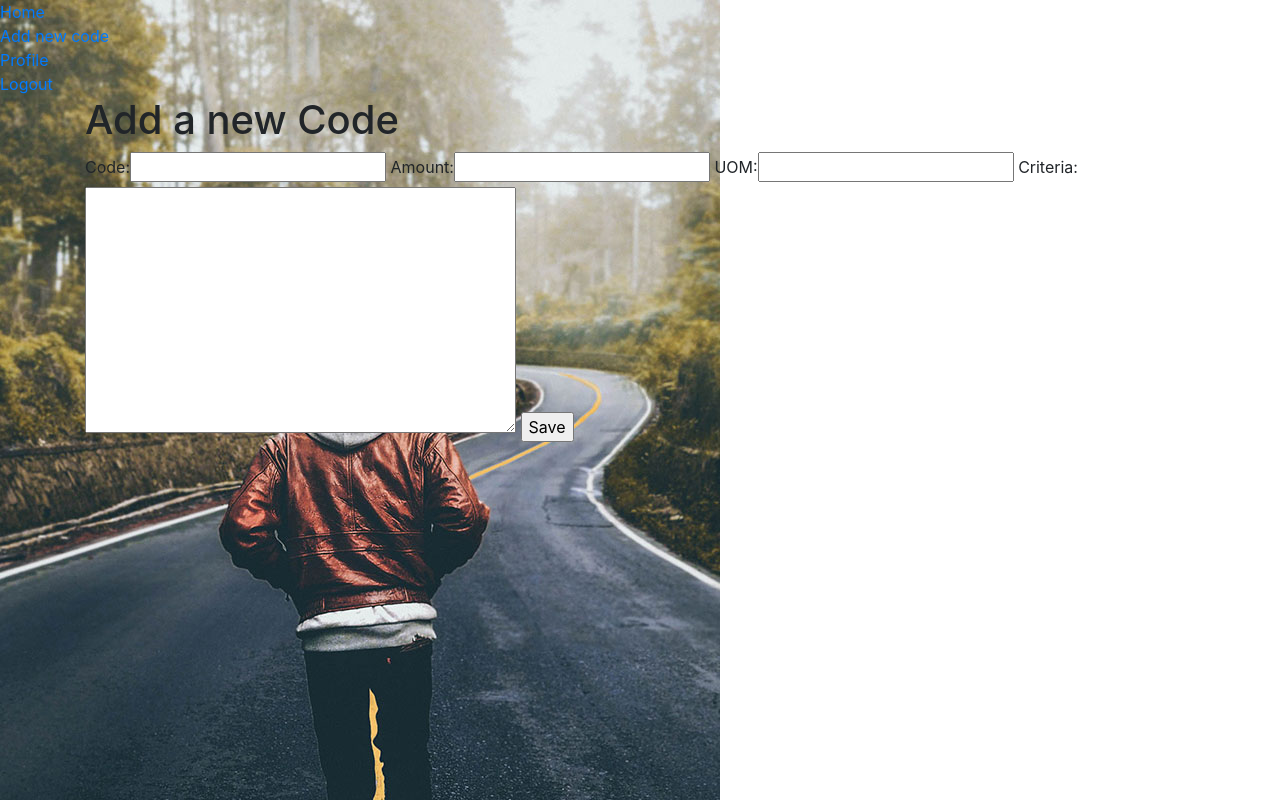
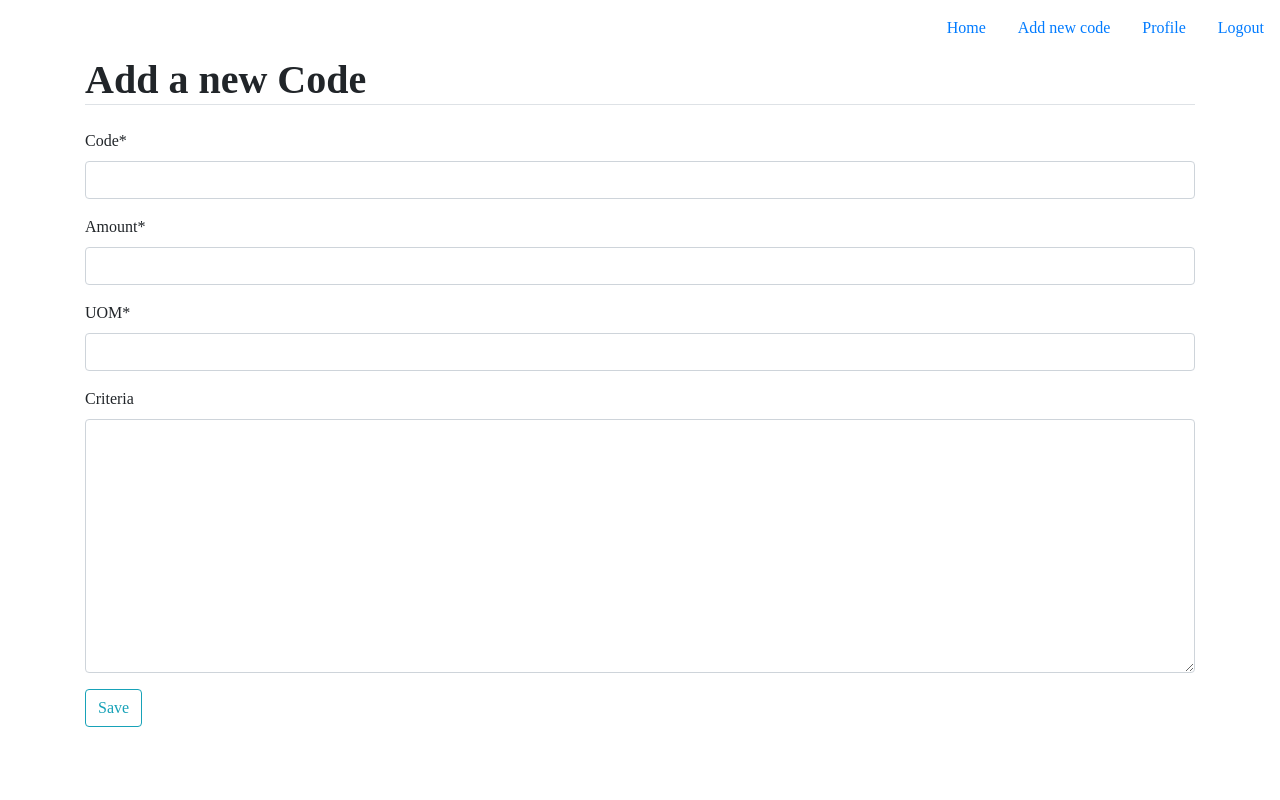
Before and after one commit to aslebloas/eyop, a Django app: page /codes/new in a window 1280 px wide. Run offline with Django 3.2, Linux system fonts and the light colour scheme; the visitor is signed in with stand-in values (Sample User, id 1); some libraries are stand-ins or nearby versions.

Commit message:
Add styling to regular pages

```diff
--- a/referral_mate/referral_app/static/referral_app/main.css
+++ b/referral_mate/referral_app/static/referral_app/main.css
@@ -7,7 +7,7 @@
   display: flex;
   justify-content: center;
 
-  font-family: Montserrat-Bold;
+  font-family: Montserrat-Bold, serif;
   font-size: 12px;
   color: rgba(20, 1, 1, 0.781);
   line-height: 1.2;
--- /dev/null
+++ b/referral_mate/referral_app/static/referral_app/styles.css
@@ -0,0 +1,16 @@
+body {
+  font-family: Montserrat-regular, serif;
+}
+
+nav {
+  display: flex;
+  justify-content: flex-end;
+}
+
+h1 {
+  font-weight: bold;
+}
+
+.menu-item {
+  padding: 1rem;
+}
--- a/referral_mate/referral_app/templates/referral_app/auth_layout.html
+++ b/referral_mate/referral_app/templates/referral_app/auth_layout.html
@@ -1,4 +1,5 @@
 {% load static %}
+{% load crispy_forms_tags %}
 
 <!DOCTYPE html>
 <html>
--- a/referral_mate/referral_app/templates/referral_app/code_form.html
+++ b/referral_mate/referral_app/templates/referral_app/code_form.html
@@ -1,9 +1,12 @@
 {% extends "referral_app/layout.html" %}
+{% load crispy_forms_tags %}
 {% block container %}
-<h1>Add a new Code</h1>
+<h1 class="border-bottom mb-4">Add a new Code</h1>
 <form method="post">
     {% csrf_token %}
-    {{ form }}
-    <input type="submit" value="Save">
+    {{ form|crispy }}
+    <div class="form-group">
+        <button class="btn btn-outline-info" type="submit">Save</button>
+    </div>
 </form>
 {% endblock %}
--- a/referral_mate/referral_app/templates/referral_app/code_list.html
+++ b/referral_mate/referral_app/templates/referral_app/code_list.html
@@ -1,7 +1,7 @@
 {% extends "referral_app/layout.html" %}
 
 {% block container %}
-<h1>Referral Codes</h1>
+<h1 class="border-bottom mb-4">Referral Codes</h1>
 {% for code in object_list %}
 <div>
     Owner: {{ code.owner.username }}
--- a/referral_mate/referral_app/templates/referral_app/layout.html
+++ b/referral_mate/referral_app/templates/referral_app/layout.html
@@ -15,19 +15,19 @@
     <link rel="stylesheet" href="https://stackpath.bootstrapcdn.com/bootstrap/4.3.1/css/bootstrap.min.css"
       integrity="sha384-ggOyR0iXCbMQv3Xipma34MD+dH/1fQ784/j6cY/iJTQUOhcWr7x9JvoRxT2MZw1T" crossorigin="anonymous">
     <!-- Our custom CSS -->
-    <link rel="stylesheet" type="text/css" media="screen" href="{% static "referral_app/main.css" %}">
+    <link rel="stylesheet" type="text/css" media="screen" href="{% static "referral_app/styles.css" %}">
   </head>
 
   <body>
     <nav>
-      <div><a href="/">Home</a></div>
+      <div class='menu-item'><a href="/">Home</a></div>
       {% if user.is_authenticated %}
-      <div><a href="{% url 'code-create' %}">Add new code</a></div>
-      <div><a href="{% url 'profile' %}">Profile</a></div>
-      <div><a href="{% url 'logout' %}">Logout</a></div>
+      <div class='menu-item'><a href="{% url 'code-create' %}">Add new code</a></div>
+      <div class='menu-item'><a href="{% url 'profile' %}">Profile</a></div>
+      <div class='menu-item'><a href="{% url 'logout' %}">Logout</a></div>
       {% else %}
-      <div><a href="{% url 'login' %}">Login</a></div>
-      <div><a href="{% url 'register' %}">Register</a></div>
+      <div class='menu-item'><a href="{% url 'login' %}">Login</a></div>
+      <div class='menu-item'><a href="{% url 'register' %}">Register</a></div>
       {% endif %}
     </nav>
     <div class="container">
--- a/referral_mate/referral_app/templates/referral_app/login.html
+++ b/referral_mate/referral_app/templates/referral_app/login.html
@@ -1,7 +1,5 @@
 {% extends "referral_app/auth_layout.html" %}
-{% load static %}
 {% load crispy_forms_tags %}
-
 {% block container %}
 
   {% if messages %}
--- a/referral_mate/referral_app/templates/referral_app/profile.html
+++ b/referral_mate/referral_app/templates/referral_app/profile.html
@@ -1,7 +1,7 @@
-{% extends "referral_app/auth_layout.html" %}
+{% extends "referral_app/layout.html" %}
 
 {% block container %}
-<h1>Profile for {{ user.username }}</h1>
+<h1 class="border-bottom mb-4">Profile for {{ user.username }}</h1>
 {% for code in codes %}
 {{code.code}}
 {{code.criteria}}
--- /dev/null
+++ b/referral_mate/requirements.txt
@@ -0,0 +1,5 @@
+Django==2.1.7
+django-crispy-forms==1.7.2
+psycopg2==2.7.7
+psycopg2-binary==2.7.7
+pytz==2018.9
```
Also changed, not shown: referral_mate/referral_app/templates/referral_app/logout.html (+35 -10 lines).
